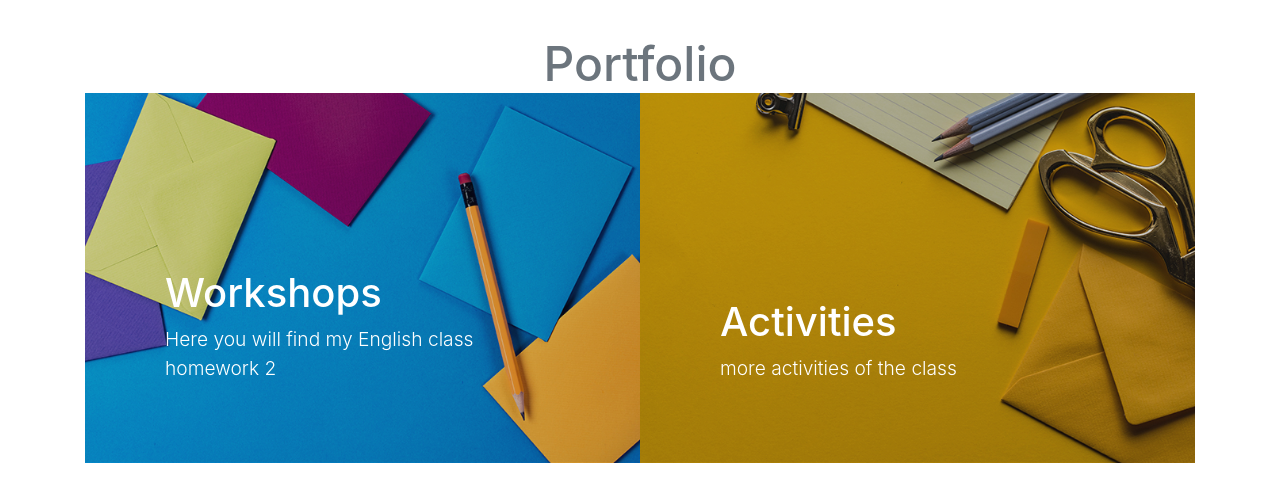
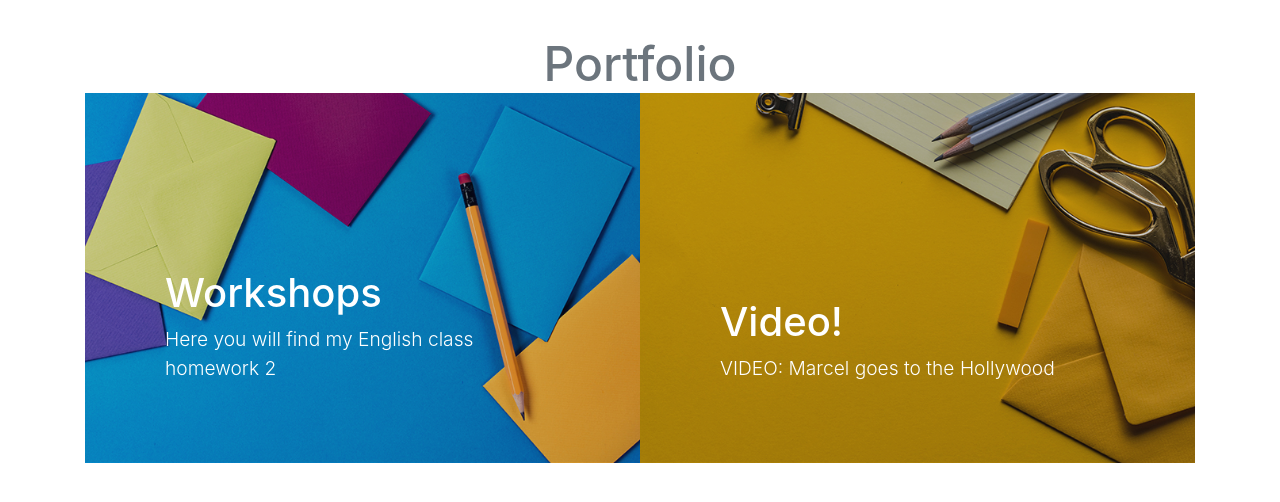
Before and after one commit to LauraPinzzon/English2, a website with bundled scripts: page index.html in a window 1280 px wide. Shown: the part 2561-3063 px from the top of the page. Built offline with nearby package versions, Linux system fonts and the light colour scheme.

Commit message:
agregué el href del video de ingles en la parte de portfolio

```diff
--- a/index.html
+++ b/index.html
@@ -148,14 +148,15 @@
           </a>
         </div>
         <div class="col-lg-6">
-          <a class="portfolio-item" href="#">
+          <a class="portfolio-item" href="https://www.youtube.com/watch?v=GIFxAN_sVYQ" target="blank">
             <span class="caption">
               <span class="caption-content">
-                <h1>Activities</h1>
-                <p class="mb-0">more activities of the class</p>
+                <h1>Video!</h1>
+                <p class="mb-0">VIDEO: Marcel goes to the Hollywood</p>
               </span>
             </span>
             <img class="img-fluid" src="img/portfolio-4.jpg" alt="">
+          </a>
           </a>
         </div>
       </div>
```
